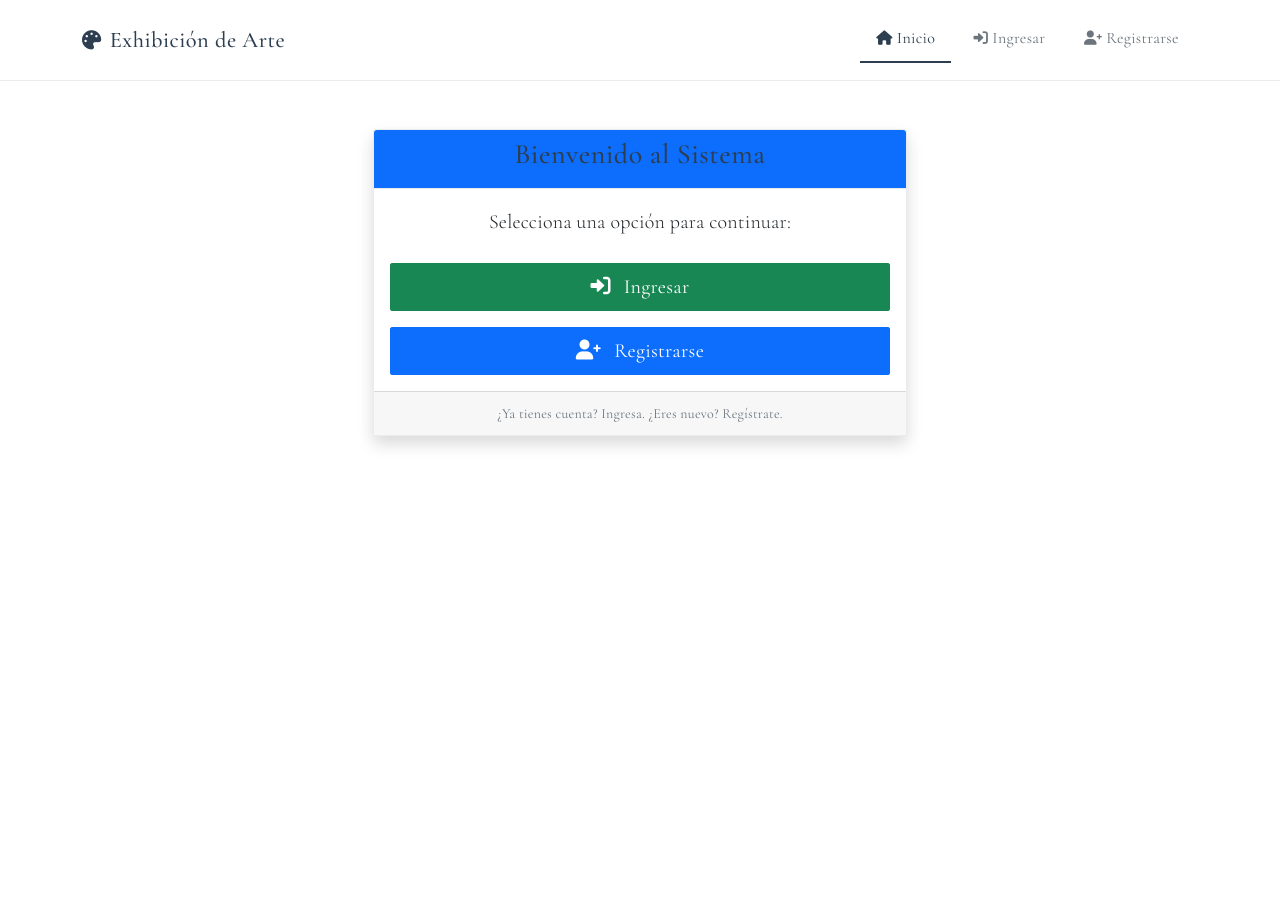
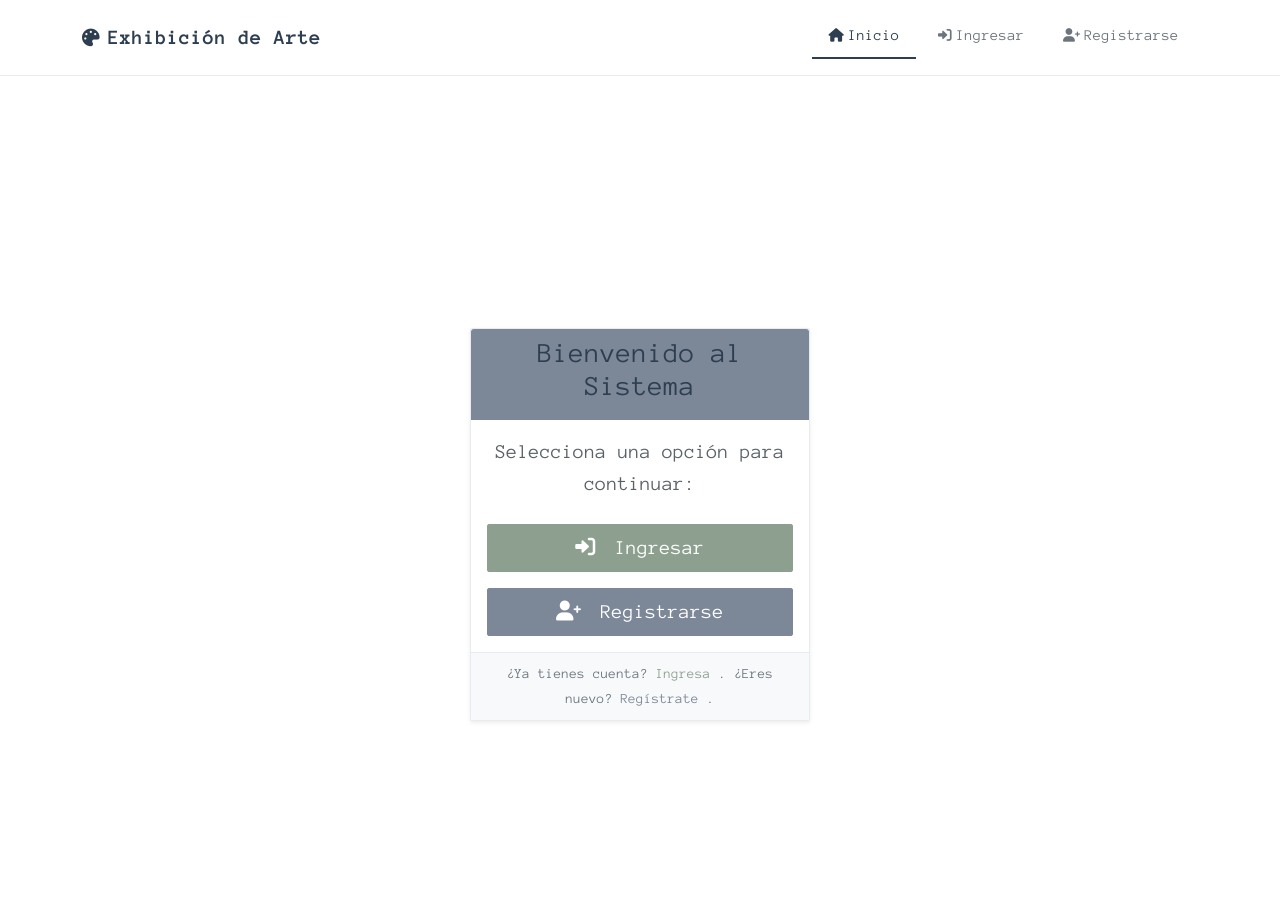
Before and after one commit to lacontraintuitiva/colapsAndo, a Flask app: page / in a window 1280 px wide. Before the commit the page ends 447 px from the top, so only its background shows below. Run offline with Flask 3, Linux system fonts and the light colour scheme; some libraries are stand-ins or nearby versions.

Commit message:
Ajusta fuente a Anonymous Pro

```diff
--- a/templates/base.html
+++ b/templates/base.html
@@ -7,15 +7,15 @@
     <link href="https://cdn.jsdelivr.net/npm/bootstrap@5.1.3/dist/css/bootstrap.min.css" rel="stylesheet">
     <link rel="stylesheet" href="https://cdnjs.cloudflare.com/ajax/libs/font-awesome/6.0.0/css/all.min.css">
 
-    <!-- Fuente Cormorant Garamond -->
+    <!-- Fuente Anonymous Pro -->
     <link rel="preconnect" href="https://fonts.googleapis.com">
     <link rel="preconnect" href="https://fonts.gstatic.com" crossorigin>
-    <link href="https://fonts.googleapis.com/css2?family=Cormorant+Garamond:ital,wght@0,300;0,400;0,500;0,600;0,700;1,400&display=swap" rel="stylesheet">
+    <link href="https://fonts.googleapis.com/css2?family=Anonymous+Pro:ital,wght@0,400;0,700;1,400;1,700&display=swap" rel="stylesheet">
 
     <style>
-        /* Aplicar Cormorant Garamond a toda la página */
+        /* Aplicar Anonymous Pro a toda la página */
         * {
-            font-family: 'Cormorant Garamond', serif;
+            font-family: 'Anonymous Pro', 'Courier New', monospace;
         }
 
         /* Fondo completamente blanco */
@@ -33,15 +33,15 @@
 
         .clean-navbar .navbar-brand {
             color: #2c3e50 !important;
-            font-weight: 500;
-            font-size: 1.4rem;
+            font-weight: 700;
+            font-size: 1.3rem;
             letter-spacing: 0.5px;
         }
 
         .clean-navbar .nav-link {
             color: #6c757d !important;
             font-weight: 400;
-            font-size: 1rem;
+            font-size: 0.95rem;
             letter-spacing: 0.3px;
             padding: 0.5rem 1rem !important;
             margin: 0 0.2rem;
@@ -62,19 +62,19 @@
         .clean-navbar .navbar-text {
             color: #495057 !important;
             font-weight: 400;
-            font-size: 0.95rem;
+            font-size: 0.9rem;
             letter-spacing: 0.2px;
         }
 
         /* Espaciado sutil en todo el contenido */
         .container {
             font-size: 1rem;
-            line-height: 1.7;
+            line-height: 1.6;
             letter-spacing: 0.2px;
         }
 
         h1, h2, h3, h4, h5, h6 {
-            font-weight: 500;
+            font-weight: 700;
             letter-spacing: 0.5px;
             color: #2c3e50;
         }
@@ -90,8 +90,9 @@
         .form-control {
             border: 1px solid #e9ecef;
             border-radius: 2px;
-            font-size: 0.95rem;
+            font-size: 0.9rem;
             letter-spacing: 0.2px;
+            font-family: 'Anonymous Pro', 'Courier New', monospace;
         }
 
         .form-control:focus {
@@ -118,40 +119,40 @@
     <nav class="navbar navbar-expand-lg clean-navbar">
         <div class="container">
             <a class="navbar-brand" href="{{ url_for('auth.index') }}">
-                <i class="fas fa-palette me-2" style="font-size: 1.2rem;"></i>Exhibición de Arte
+                <i class="fas fa-palette me-2" style="font-size: 1.1rem;"></i>Exhibición de Arte
             </a>
 
             <div class="navbar-nav ms-auto">
                 <!-- Botón Inicio (siempre visible) -->
                 <a class="nav-link {{ 'active' if request.endpoint == 'auth.index' else '' }}"
                    href="{{ url_for('auth.index') }}">
-                    <i class="fas fa-home me-1" style="font-size: 0.9rem;"></i>Inicio
+                    <i class="fas fa-home me-1" style="font-size: 0.85rem;"></i>Inicio
                 </a>
 
                 {% if session.user_id %}
                     <!-- Usuario logueado -->
                     <span class="navbar-text me-3">
-                        <i class="fas fa-user me-1" style="font-size: 0.8rem;"></i>{{ session.get('user_name', 'Usuario') }}
+                        <i class="fas fa-user me-1" style="font-size: 0.75rem;"></i>{{ session.get('user_name', 'Usuario') }}
                     </span>
 
                     <a class="nav-link {{ 'active' if request.endpoint == 'admin.admin_panel' else '' }}"
                        href="{{ url_for('admin.admin_panel') }}">
-                        <i class="fas fa-cog me-1" style="font-size: 0.9rem;"></i>Panel Admin
+                        <i class="fas fa-cog me-1" style="font-size: 0.85rem;"></i>Panel Admin
                     </a>
 
                     <a class="nav-link" href="{{ url_for('auth.logout') }}">
-                        <i class="fas fa-sign-out-alt me-1" style="font-size: 0.9rem;"></i>Cerrar Sesión
+                        <i class="fas fa-sign-out-alt me-1" style="font-size: 0.85rem;"></i>Cerrar Sesión
                     </a>
                 {% else %}
                     <!-- Usuario no logueado -->
                     <a class="nav-link {{ 'active' if request.endpoint == 'auth.login' else '' }}"
                        href="{{ url_for('auth.login') }}">
-                        <i class="fas fa-sign-in-alt me-1" style="font-size: 0.9rem;"></i>Ingresar
+                        <i class="fas fa-sign-in-alt me-1" style="font-size: 0.85rem;"></i>Ingresar
                     </a>
 
                     <a class="nav-link {{ 'active' if request.endpoint == 'register.register' else '' }}"
                        href="{{ url_for('register.register') }}">
-                        <i class="fas fa-user-plus me-1" style="font-size: 0.9rem;"></i>Registrarse
+                        <i class="fas fa-user-plus me-1" style="font-size: 0.85rem;"></i>Registrarse
                     </a>
                 {% endif %}
             </div>
--- a/templates/index.html
+++ b/templates/index.html
@@ -1,34 +1,62 @@
 {% extends "base.html" %}
 
 {% block content %}
-<div class="container mt-5">
-    <div class="row justify-content-center">
-        <div class="col-md-6">
-            <div class="card shadow">
-                <div class="card-header bg-primary text-white text-center">
-                    <h3>Bienvenido al Sistema</h3>
+<div class="container-fluid vh-100 d-flex align-items-center justify-content-center">
+    <div class="row w-100 justify-content-center">
+        <div class="col-md-6 col-lg-4">
+            <div class="card shadow-sm">
+                <div class="card-header text-center" style="background-color: #7c8798; color: #ffffff; border: none;">
+                    <h3 style="font-weight: 400; letter-spacing: 0.5px;">Bienvenido al Sistema</h3>
                 </div>
                 <div class="card-body text-center">
-                    <p class="lead mb-4">Selecciona una opción para continuar:</p>
+                    <p class="lead mb-4" style="color: #5a6268;">Selecciona una opción para continuar:</p>
 
                     <div class="d-grid gap-3">
-                        <a href="{{ url_for('auth.login') }}" class="btn btn-success btn-lg">
+                        <a href="{{ url_for('auth.login') }}" class="btn btn-lg"
+                           style="background-color: #8da08f; border-color: #8da08f; color: white; font-weight: 400; letter-spacing: 0.3px;">
                             <i class="fas fa-sign-in-alt me-2"></i>
                             Ingresar
                         </a>
 
-                        <a href="{{ url_for('register.register') }}" class="btn btn-primary btn-lg">
+                        <a href="{{ url_for('register.register') }}" class="btn btn-lg"
+                           style="background-color: #7c8798; border-color: #7c8798; color: white; font-weight: 400; letter-spacing: 0.3px;">
                             <i class="fas fa-user-plus me-2"></i>
                             Registrarse
                         </a>
                     </div>
                 </div>
 
-                <div class="card-footer text-muted text-center">
-                    <small>¿Ya tienes cuenta? Ingresa. ¿Eres nuevo? Regístrate.</small>
+                <div class="card-footer text-center" style="background-color: #f8f9fa; border-top: 1px solid #e9ecef;">
+                    <small style="color: #6c757d;">
+                        ¿Ya tienes cuenta?
+                        <a href="{{ url_for('auth.login') }}" class="text-decoration-none"
+                           style="color: #8da08f; font-weight: 500;">
+                            Ingresa
+                        </a>.
+                        ¿Eres nuevo?
+                        <a href="{{ url_for('register.register') }}" class="text-decoration-none"
+                           style="color: #7c8798; font-weight: 500;">
+                            Regístrate
+                        </a>.
+                    </small>
                 </div>
             </div>
         </div>
     </div>
 </div>
+
+<style>
+/* Efectos hover para los botones */
+.btn:hover {
+    opacity: 0.85;
+    transform: translateY(-1px);
+    transition: all 0.2s ease;
+}
+
+/* Efectos hover para los enlaces */
+a:hover {
+    opacity: 0.8;
+    transition: opacity 0.2s ease;
+}
+</style>
 {% endblock %}
```
